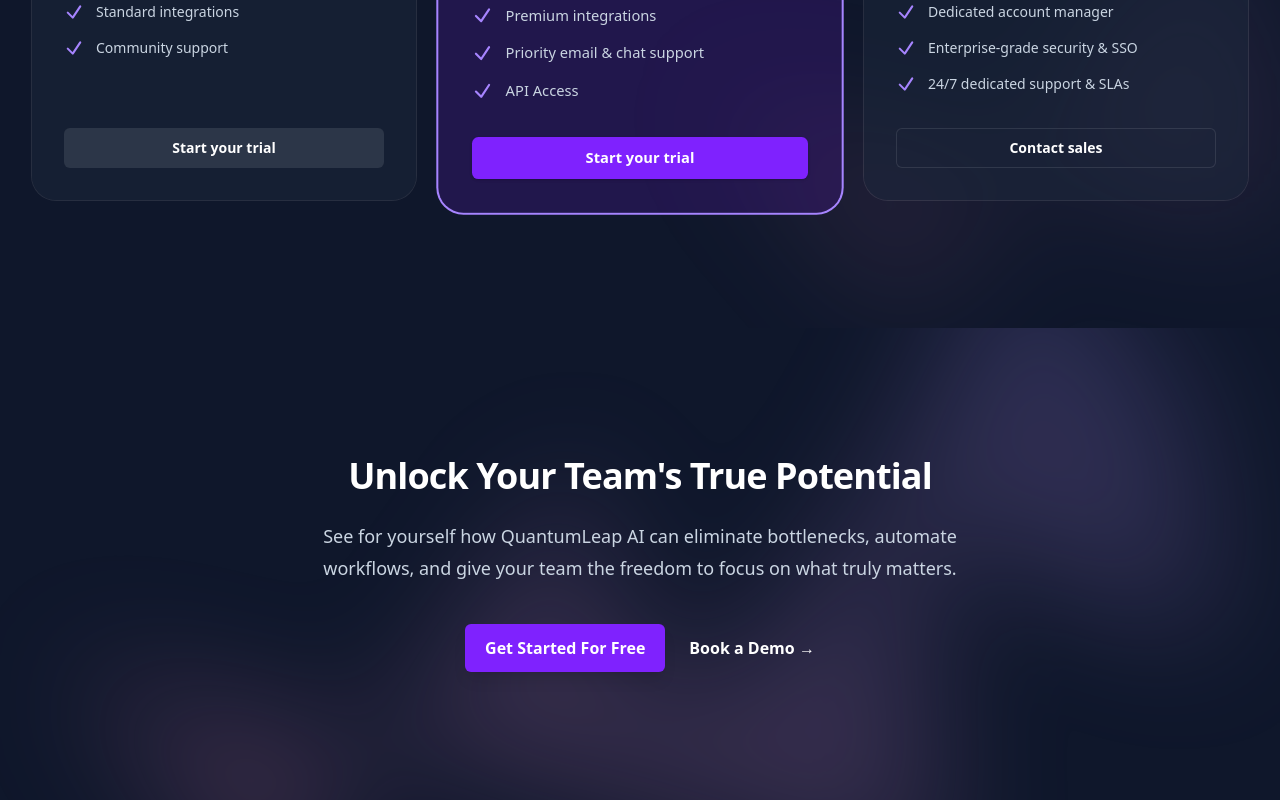
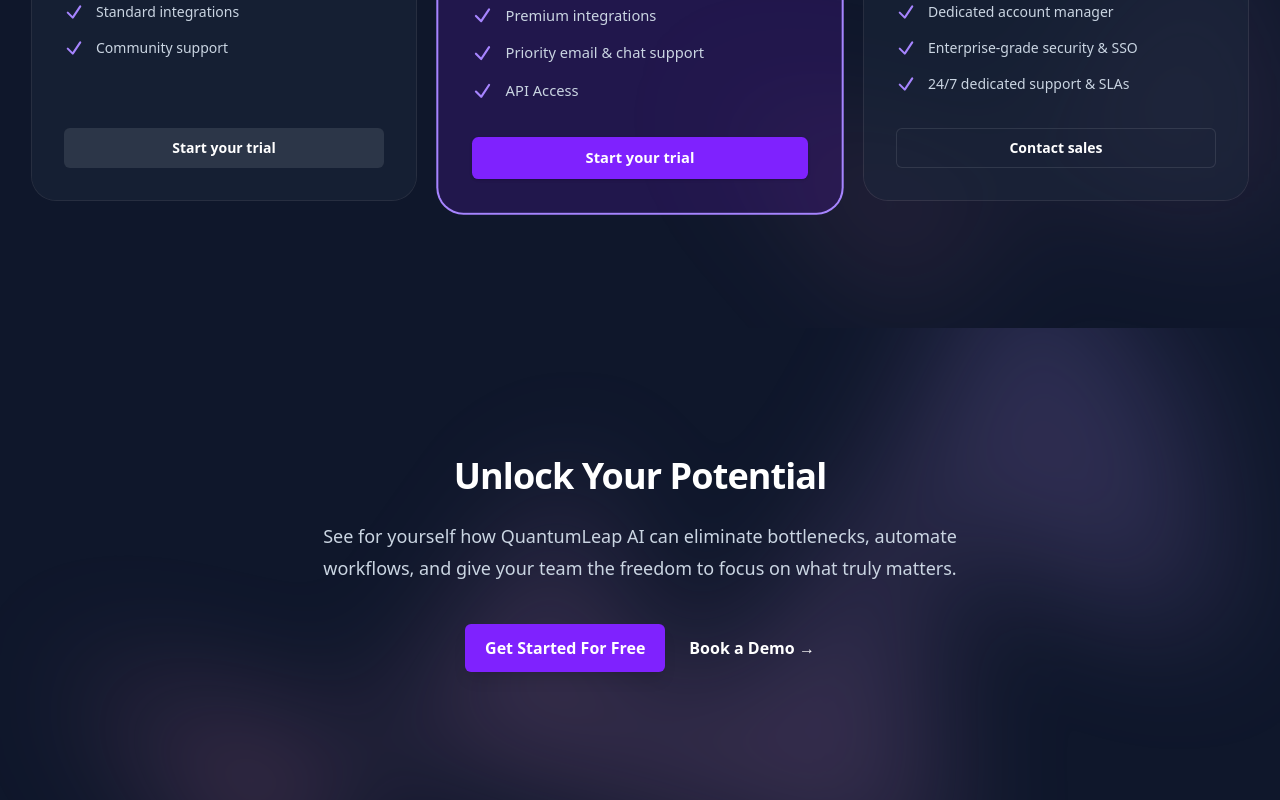
Before and after one commit to AkashAkter/single-page-app, a Next.js app: page / in a window 1280 px wide. Shown: the part 4504-5304 px from the top of the page. Built offline with nearby package versions, Linux system fonts and the light colour scheme.

Commit message:
updating

```diff
--- a/src/components/CTA.tsx
+++ b/src/components/CTA.tsx
@@ -5,7 +5,7 @@
       <div className="mx-auto max-w-7xl px-6 lg:px-8">
         <div className="mx-auto max-w-2xl text-center">
           <h2 className="text-3xl font-bold tracking-tight text-white sm:text-4xl">
-            Unlock Your Team's True Potential
+            Unlock Your Potential
           </h2>
           <p className="mt-6 text-lg leading-8 text-slate-300">
             See for yourself how QuantumLeap AI can eliminate bottlenecks,
```
